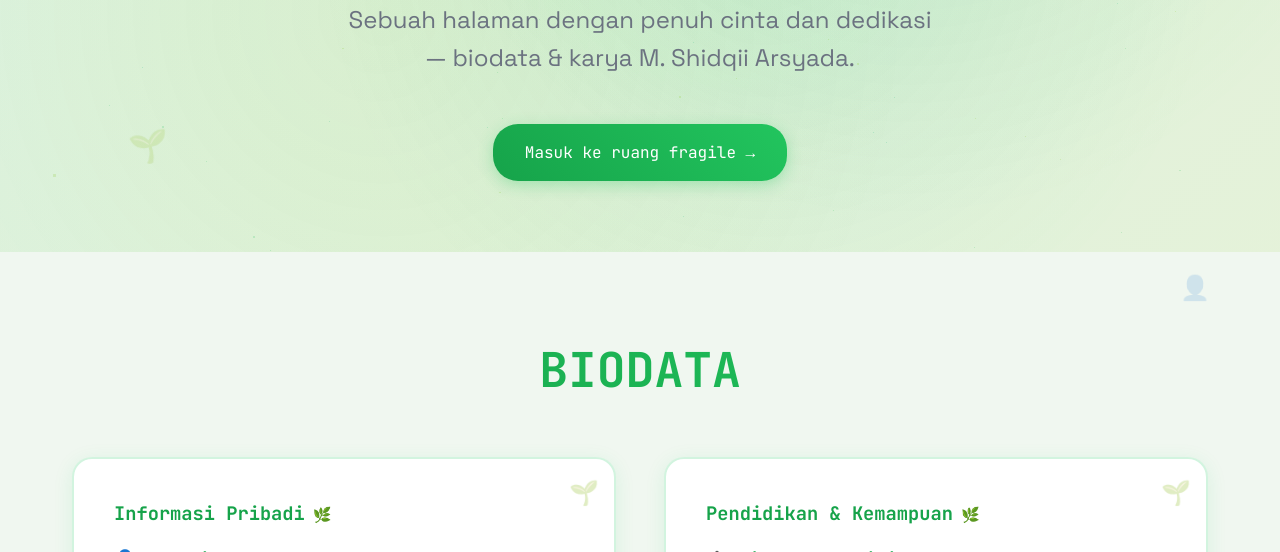
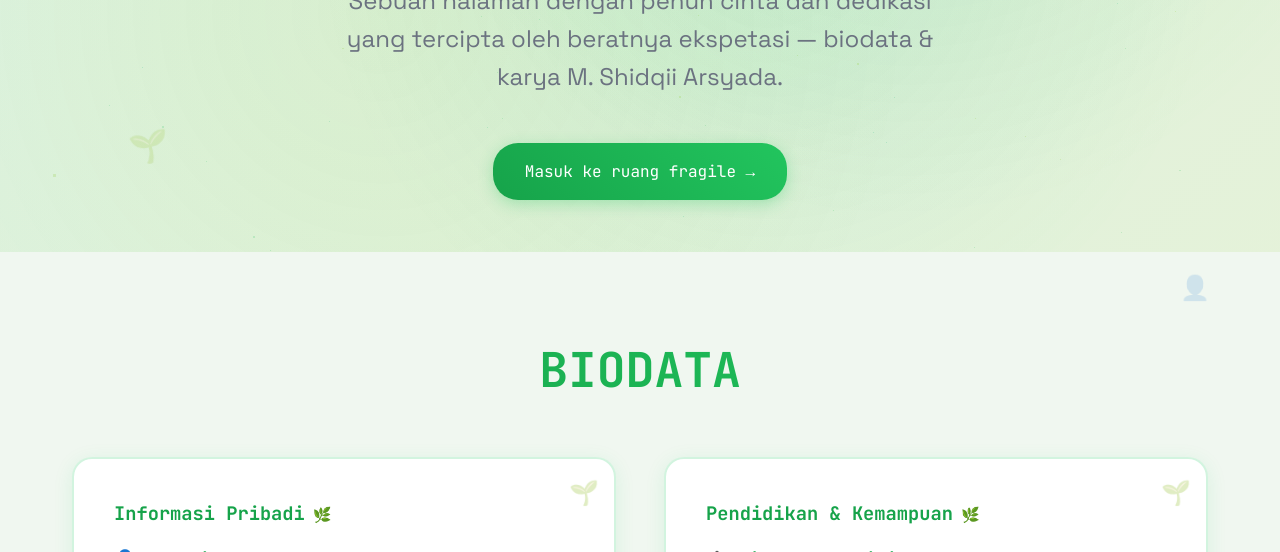
Before and after one commit to DemenBiyu/Web-Shidqii-Arsyada, a plain HTML site: page index.html in a window 1280 px wide. Shown: the part 548-1100 px from the top of the page. Drawn offline with nearby package versions, Linux system fonts and the light colour scheme; animation ran at ten frames a second.

Commit message:
Update index.html

```diff
--- a/index.html
+++ b/index.html
@@ -1753,7 +1753,7 @@
     </div>
     <h1 class="hero-title" data-translate="hero-name">M. SHIDQII ARSYADA</h1>
     <p class="hero-subtitle" data-translate="hero-subtitle">
-        Sebuah halaman dengan penuh cinta dan dedikasi — biodata & karya M. Shidqii Arsyada.
+        Sebuah halaman dengan penuh cinta dan dedikasi yang tercipta oleh beratnya ekspetasi — biodata & karya M. Shidqii Arsyada.
     </p>
     <a href="#biodata" class="cta-button" data-translate="hero-cta">Masuk ke ruang fragile →</a>
 </section>
```
